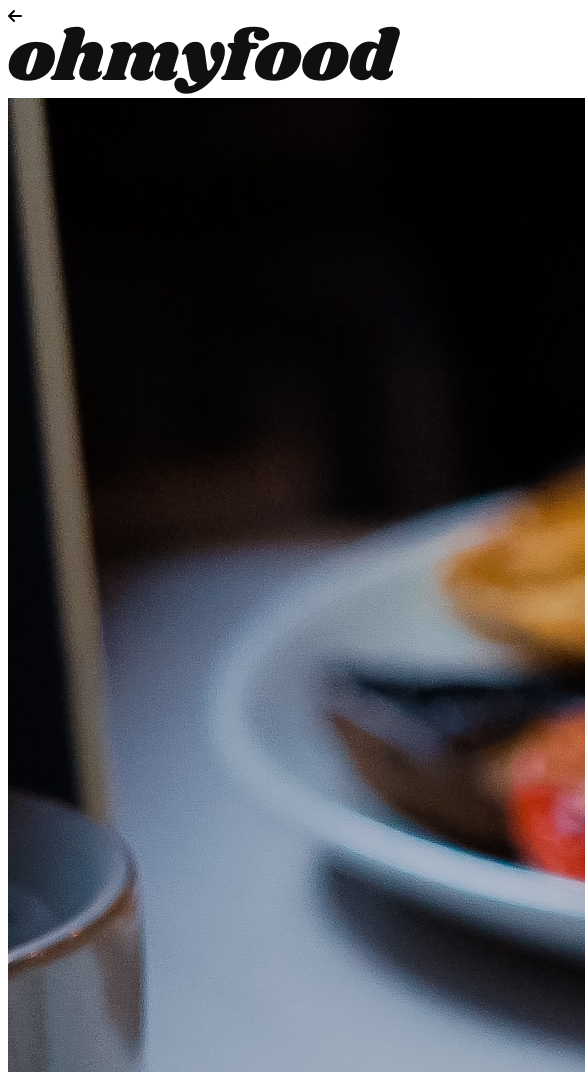
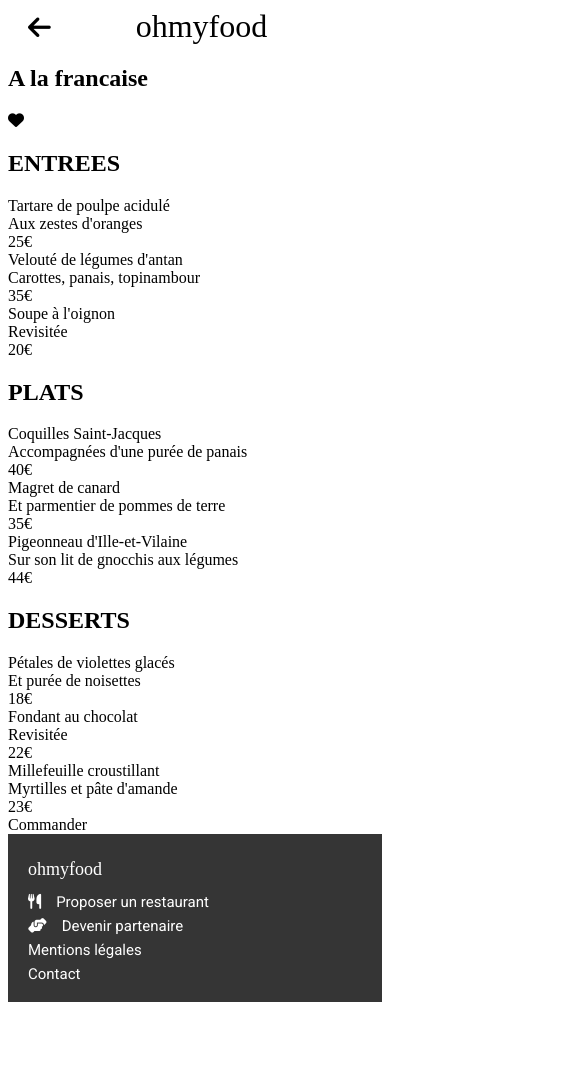
Before and after one commit to Mookh04/Mookh04.github.io, a website: page menu1.html in a window 390 px wide. Shown: the top 1072 px of the page, 585 px wide, since content can reach past the window. After the commit the page ends 1010 px from the top, so only its background shows below. Drawn offline with Linux system fonts and the light colour scheme; a web font is replaced by a local one.

Commit message:
Vmobile header menu

```diff
--- a/menu1.html
+++ b/menu1.html
@@ -13,7 +13,7 @@
     <header>
         <div class="omf__heading">
             <div class="omf__heading__icon"><i class="fa-solid fa-arrow-left"></i></div>
-            <div class="omf__heading__logo"><img src="images/logo/ohmyfood.png" alt="ohmyfood"></div>
+            <h1 class="omf__heading--allmenu">ohmyfood</h1>
         </div>
     </header>
 
--- a/scss/layout/_header.scss
+++ b/scss/layout/_header.scss
@@ -4,4 +4,19 @@ header{
         margin: auto;
         @include font-style(logo);
     }
+
+    .omf__heading{
+        display: flex;
+        align-items: center;
+        width: 92%;
+        &__icon{
+            @include font-style(logo);
+            font-size: 26px;
+            padding: 5px 0px 0px 20px;
+        }
+
+        &--allmenu{
+            margin: auto;
+        }
+    }
 }
--- a/scss/main.scss
+++ b/scss/main.scss
@@ -7,3 +7,9 @@
 @import "./layout/menu";
 @import "./layout/footer";
 @import "./layout/restaurant";
+
+
+
+img{
+    display: none;
+}
```
Also changed, not shown: css/style.css, 1 other file.
